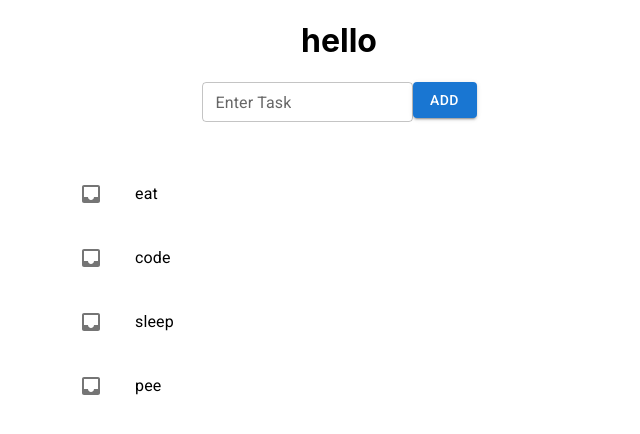
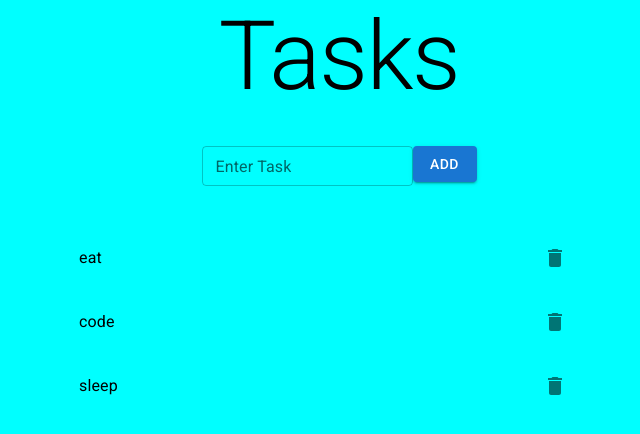
Before and after one commit to iPravinRathod/react-todo-app, a React (Create React App) app: page / in a window 1280 px wide. Shown: the top 434 px of the page, without its empty margins (301-941 px from the left). Built offline with nearby package versions, Linux system fonts and the light colour scheme.

Commit message:
created InputText  component

```diff
--- a/src/App.js
+++ b/src/App.js
@@ -5,49 +5,37 @@ import ListItem from "@mui/material/ListItem";
 import ListItemButton from "@mui/material/ListItemButton";
 import ListItemIcon from "@mui/material/ListItemIcon";
 import ListItemText from "@mui/material/ListItemText";
-import InboxIcon from "@mui/icons-material/Inbox";
-import Button from "@mui/material/Button";
-import TextField from "@mui/material/TextField";
-import Box from "@mui/material/Box";
+import DeleteIcon from "@mui/icons-material/Delete";
 import Container from "@mui/material/Container";
+import Typography from "@mui/material/Typography";
+import InputText from "./components/InputText";
 
 function App() {
-    const [tasks, setTasks] = useState(["eat", "code", "sleep", "pee"]);
-    const [inputText, setInputText] = useState("");
+  const [tasks, setTasks] = useState(["eat", "code", "sleep"]);
 
-    const addTask = () => {
+  const addTask = (inputText) => {
     setTasks((prevItems) => {
       return [...prevItems, inputText];
     });
-        setInputText("");
   };
   return (
     <div className="App">
       <Container maxWidth="sm">
-                <h1>hello</h1>
-                <Box sx={{ height: "10vh" }}>
-                    <TextField
-                        size="small"
-                        label="Enter Task"
-                        value={inputText}
-                        onChange={(event) => {
-                            setInputText(event.target.value);
-                        }}
-                    />
-                    <Button variant="contained" onClick={addTask}>
-                        Add
-                    </Button>
-                </Box>
+        <Typography variant="h1" gutterBottom>
+          Tasks
+        </Typography>
+
+        <InputText addTask={addTask} />
 
         {tasks.map((task) => {
           return (
             <List>
               <ListItem disablePadding>
                 <ListItemButton>
-                                    <ListItemIcon>
-                                        <InboxIcon />
+                  <ListItemText primary={task} />
+                  <ListItemIcon onClick={() => alert("h")}>
+                    <DeleteIcon />
                   </ListItemIcon>
-                                    <ListItemText primary={task} />
                 </ListItemButton>
               </ListItem>
             </List>
--- /dev/null
+++ b/src/components/InputText.js
@@ -0,0 +1,26 @@
+import React, { useState } from "react";
+import Button from "@mui/material/Button";
+import TextField from "@mui/material/TextField";
+import Box from "@mui/material/Box";
+
+const InputText = ({ addTask }) => {
+  const [inputText, setInputText] = useState("");
+
+  return (
+    <Box sx={{ height: "10vh", width: "sm" }}>
+      <TextField
+        size="small"
+        label="Enter Task"
+        value={inputText}
+        onChange={(event) => {
+          setInputText(event.target.value);
+        }}
+      />
+      <Button variant="contained" onClick={() => addTask(inputText)}>
+        Add
+      </Button>
+    </Box>
+  );
+};
+
+export default InputText;
--- a/src/index.css
+++ b/src/index.css
@@ -1,13 +1,14 @@
 body {
-  margin: 0;
-  font-family: -apple-system, BlinkMacSystemFont, 'Segoe UI', 'Roboto', 'Oxygen',
-    'Ubuntu', 'Cantarell', 'Fira Sans', 'Droid Sans', 'Helvetica Neue',
-    sans-serif;
-  -webkit-font-smoothing: antialiased;
-  -moz-osx-font-smoothing: grayscale;
+    margin: 0;
+    font-family: -apple-system, BlinkMacSystemFont, "Segoe UI", "Roboto",
+        "Oxygen", "Ubuntu", "Cantarell", "Fira Sans", "Droid Sans",
+        "Helvetica Neue", sans-serif;
+    -webkit-font-smoothing: antialiased;
+    -moz-osx-font-smoothing: grayscale;
+    background-color: aqua;
 }
 
 code {
-  font-family: source-code-pro, Menlo, Monaco, Consolas, 'Courier New',
-    monospace;
+    font-family: source-code-pro, Menlo, Monaco, Consolas, "Courier New",
+        monospace;
 }
```
Lines whose indentation alone changed are shown as unchanged.
